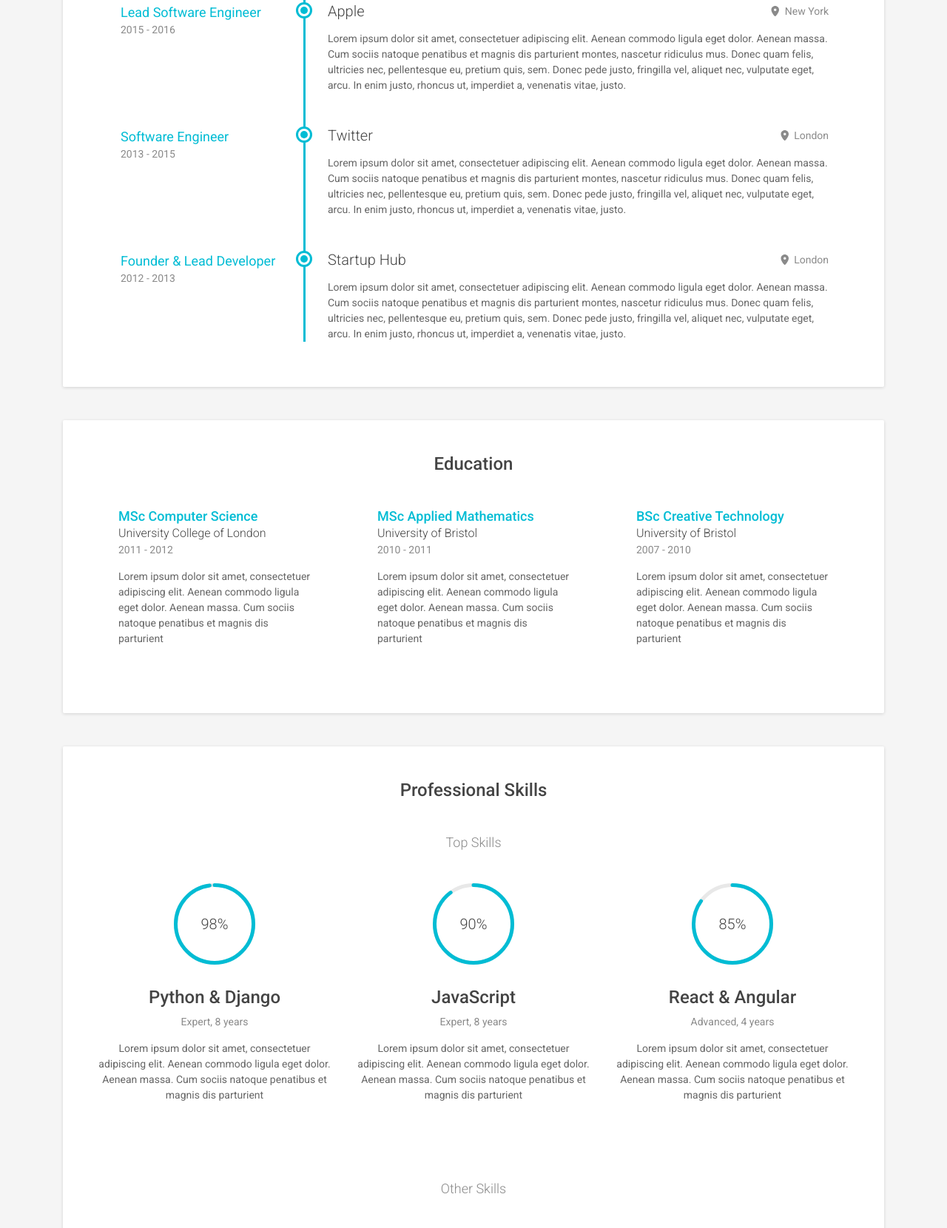
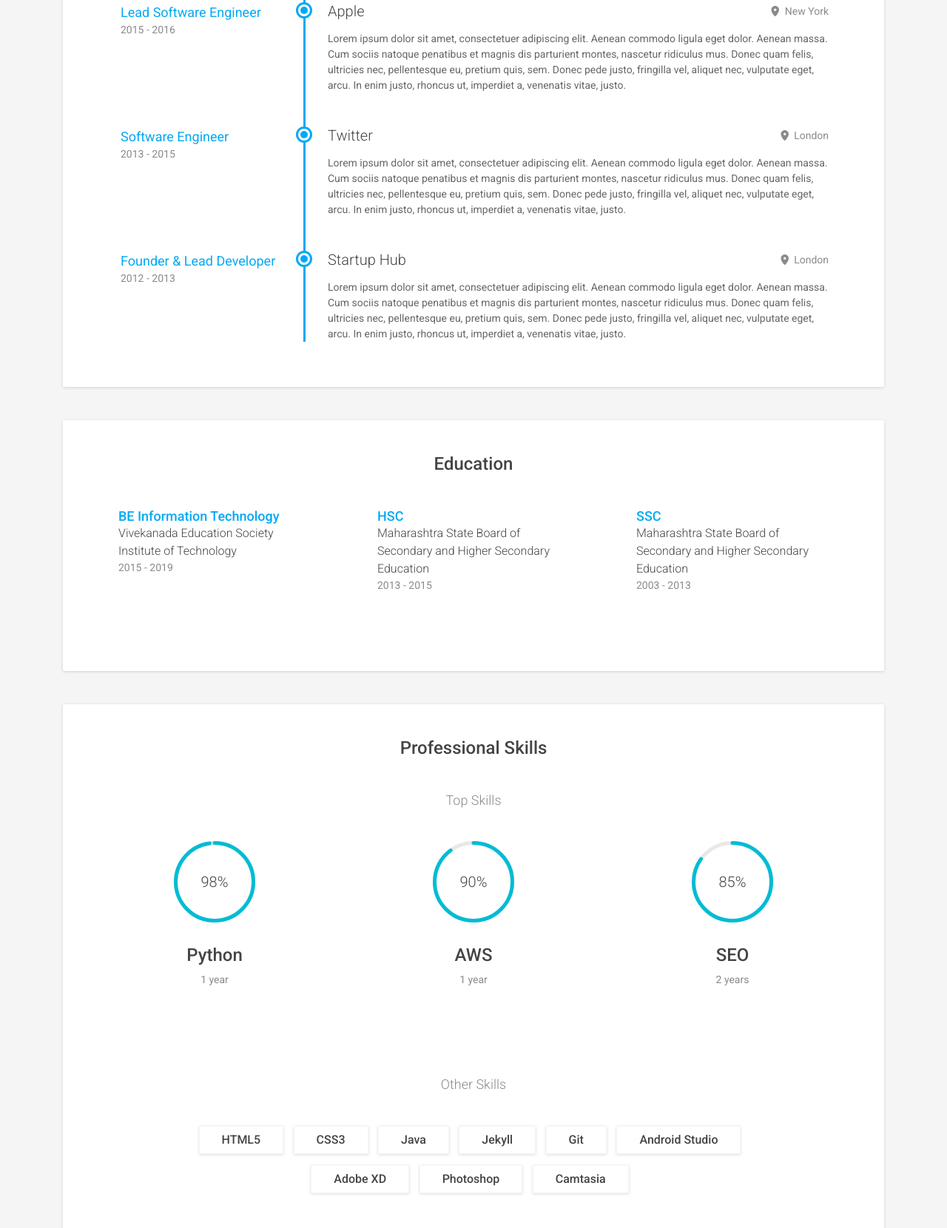
Before and after one commit to hrkj-18/portfolio.harshjain.dev, a plain HTML site: page sphere-bs4/index.html in a window 1280 px wide. Shown: the part 1140-2800 px from the top of the page at 74% size. Drawn offline with Linux system fonts and the light colour scheme.

Commit message:
Added personal information and skills

```diff
--- a/sphere-bs4/index.html
+++ b/sphere-bs4/index.html
@@ -15,7 +15,7 @@
     <!-- Global CSS -->
     <link rel="stylesheet" href="assets/plugins/bootstrap/css/bootstrap.min.css">
     <!-- Theme CSS -->
-    <link id="theme-style" rel="stylesheet" href="assets/css/theme-1.css">
+    <link id="theme-style" rel="stylesheet" href="assets/css/theme-2.css">
 </head>
 
 <body>
@@ -30,14 +30,14 @@
                 <li class="list-inline-item"><a href="https://www.facebook.com/hrkj.18/"><i class="fab fa-linkedin-in" aria-hidden="true"></i></a></li>
                 <li class="list-inline-item"><a href="https://twitter.com/hrkj_18/"><i class="fab fa-twitter" aria-hidden="true"></i></a></li>
                 <li class="list-inline-item"><a href="https://github.com/hrkj-18/"><i class="fab fa-github-alt" aria-hidden="true"></i></a></li>
-                <li class="list-inline-item"><a href="https://www.instagram.com/hrkj_18"><i class="fab fa-instagram" aria-hidden="true"></i></a></li>
+                <li class="list-inline-item"><a href="https://www.instagram.com/hrkj_18/"><i class="fab fa-instagram" aria-hidden="true"></i></a></li>
                 <li class="list-inline-item"><a href="https://www.linkedin.com/in/hrkj-18/"><i class="fab fa-linkedin" aria-hidden="true"></i></a></li>
             </ul><!--//social-->
         </div><!--//top-bar-->
 
         <div class="intro">
             <div class="container text-center">
-                <img class="profile-image" src="assets/images/harsh-profile-image.png" alt="">
+                <img class="profile-image" src="assets/images/harsh.png" alt="">
                 <h1 class="name">Harsh Jain</h1>
                 <div class="title">Back-End Developer</div>
                 <div class="profile">
@@ -49,9 +49,9 @@
         <div class="contact-info">
             <div class="container text-center">
                 <ul class="list-inline">
-                    <li class="email list-inline-item"><i class="fas fa-envelope"></i><a href="mailto:someone@example.com">james.doe@website.com</a></li>
-                    <li class="list-inline-item"><i class="fas fa-phone"></i> <a href="tel: 0123456789">0123 456 7890</a></li>
-                    <li class="website list-inline-item"><i class="fas fa-globe"></i><a href="#" target="_blank">portfoliosite.com</a></li>
+                    <li class="email list-inline-item"><i class="fas fa-envelope"></i><a href="mailto:1997harsh.jain@gmail.com">1997harsh.jain@gmail.com</a></li>
+                    <li class="list-inline-item"><i class="fas fa-phone"></i> <a href="tel: 8850921187">+91 8850921187</a></li>
+                    <li class="website list-inline-item"><i class="fas fa-globe"></i><a href="https://harshcloud.com" target="_blank">harshcloud.com</a></li>
                 </ul>
             </div><!--//container-->
         </div><!--//contact-info-->
@@ -147,38 +147,34 @@
             <div class="row">
                 <div class="item col-12 col-md-4">
                     <div class="item-inner">
-                        <h3 class="degree">MSc Computer Science</h3>
+                        <h3 class="degree">BE Information Technology</h3>
                         <div class="education-body">
-                            University College of London
+                            Vivekanada Education Society Institute of Technology
                         </div><!--//education-body-->
-                        <div class="time">2011 - 2012</div>
-                        <div class="desc">
+                        <div class="time">2015 - 2019</div>
+                        <!--<div class="desc">
                             Lorem ipsum dolor sit amet, consectetuer adipiscing elit. Aenean commodo ligula eget dolor. Aenean massa. Cum sociis natoque penatibus et magnis dis parturient
-                        </div>
+                        </div>-->
                     </div><!--//item-inner-->
                 </div><!--//item-->
+
                 <div class="item col-12 col-md-4">
                     <div class="item-inner">
-                        <h3 class="degree">MSc Applied Mathematics</h3>
+                        <h3 class="degree">HSC </h3>
                         <div class="education-body">
-                            University of Bristol
+                            Maharashtra State Board of Secondary and Higher Secondary Education
                         </div><!--//education-body-->
-                        <div class="time">2010 - 2011</div>
-                        <div class="desc">
-                            Lorem ipsum dolor sit amet, consectetuer adipiscing elit. Aenean commodo ligula eget dolor. Aenean massa. Cum sociis natoque penatibus et magnis dis parturient
-                        </div>
+                        <div class="time">2013 - 2015</div>
                     </div><!--//item-inner-->
                 </div><!--//item-->
+
                 <div class="item col-12 col-md-4">
                     <div class="item-inner">
-                        <h3 class="degree">BSc Creative Technology</h3>
+                        <h3 class="degree">SSC </h3>
                         <div class="education-body">
-                            University of Bristol
+                            Maharashtra State Board of Secondary and Higher Secondary Education
                         </div><!--//education-body-->
-                        <div class="time">2007 - 2010</div>
-                        <div class="desc">
-                            Lorem ipsum dolor sit amet, consectetuer adipiscing elit. Aenean commodo ligula eget dolor. Aenean massa. Cum sociis natoque penatibus et magnis dis parturient
-                        </div>
+                        <div class="time">2003 - 2013</div>
                     </div><!--//item-inner-->
                 </div><!--//item-->
 
@@ -196,11 +192,8 @@
                             <div class="chart-easy-pie text-center">
                                 <div class="chart-theme-1 chart" data-percent="98"><span>98</span>%</div>
                             </div>
-                            <h4 class="skill-name">Python &amp; Django</h4>
-                            <div class="level">Expert, 8 years</div>
-                            <div class="desc">
-                                Lorem ipsum dolor sit amet, consectetuer adipiscing elit. Aenean commodo ligula eget dolor. Aenean massa. Cum sociis natoque penatibus et magnis dis parturient
-                            </div>
+                            <h4 class="skill-name">Python</h4>
+                            <div class="level">1 year</div>
                         </div><!--//item-inner-->
                     </div><!--//item-->
                     <div class="item col-12 col-md-4">
@@ -208,11 +201,8 @@
                             <div class="chart-easy-pie text-center">
                                 <div class="chart-theme-1 chart" data-percent="90"><span>90</span>%</div>
                             </div>
-                            <h4 class="skill-name">JavaScript</h4>
-                            <div class="level">Expert, 8 years</div>
-                            <div class="desc">
-                                Lorem ipsum dolor sit amet, consectetuer adipiscing elit. Aenean commodo ligula eget dolor. Aenean massa. Cum sociis natoque penatibus et magnis dis parturient
-                            </div>
+                            <h4 class="skill-name">AWS</h4>
+                            <div class="level">1 year</div>
                         </div><!--//item-inner-->
                     </div><!--//item-->
                     <div class="item col-12 col-md-4">
@@ -220,11 +210,8 @@
                             <div class="chart-easy-pie text-center">
                                 <div class="chart-theme-1 chart" data-percent="85"><span>85</span>%</div>
                             </div>
-                            <h4 class="skill-name">React &amp; Angular</h4>
-                            <div class="level">Advanced, 4 years</div>
-                            <div class="desc">
-                                Lorem ipsum dolor sit amet, consectetuer adipiscing elit. Aenean commodo ligula eget dolor. Aenean massa. Cum sociis natoque penatibus et magnis dis parturient
-                            </div>
+                            <h4 class="skill-name">SEO</h4>
+                            <div class="level">2 years</div>
                         </div><!--//item-inner-->
                     </div><!--//item-->
                 </div><!--//row-->
@@ -235,15 +222,14 @@
                 <div class="misc-skills">
                     <span class="skill-tag">HTML5</span>
                     <span class="skill-tag">CSS3</span>
-                    <span class="skill-tag">SASS</span>
-                    <span class="skill-tag">LESS</span>
+                    <span class="skill-tag">Java</span>
+                    <span class="skill-tag">Jekyll</span>
                     <span class="skill-tag">Git</span>
+                    <span class="skill-tag">Android Studio</span>
                     <br>
-                    <span class="skill-tag">Ruby</span>
-                    <span class="skill-tag">PHP</span>
-                    <span class="skill-tag">Wireframe</span>
-                    <span class="skill-tag">Spanish</span>
-                    <span class="skill-tag">French</span>
+                    <span class="skill-tag">Adobe XD</span>
+                    <span class="skill-tag">Photoshop</span>
+                    <span class="skill-tag">Camtasia</span>
                 </div>
             </div><!--//other-skills-->
 
@@ -425,24 +411,24 @@
         <section id="contact-section" class="contact-section section">
             <h2 class="section-title">Get in Touch</h2>
             <div class="intro">
-                <img class="profile-image" src="assets/images/profile-image.png" alt="">
+                <img class="profile-image" src="assets/images/harsh.png" alt="">
                 <div class="dialog">
-                    <p>I'm currently taking on freelance work. Lorem ipsum dolor sit amet, consectetuer adipiscing elit. Aenean commodo ligula eget dolor. Aenean massa. Cum sociis natoque penatibus et magnis dis parturient montes. Aenean vulputate eleifend tellus. Aenean leo ligula, porttitor eu, consequat vitae, eleifend ac, enim. Aliquam lorem ante, dapibus in, viverra quis, feugiat a, tellus.</p>
+                    <p>I'm currently working at Accenture as a Software Developer. My main focus of work there is ArcGIS and Python.</p>
                     <p><strong>I can help with the following:</strong></p>
                     <ul class="list-unstyled service-list">
-                        <li><i class="fas fa-check" aria-hidden="true"></i> App development with ReactJS</li>
-                        <li><i class="fas fa-check" aria-hidden="true"></i> Front-end development with AngularJS</li>
-                        <li><i class="fas fa-check" aria-hidden="true"></i> Back-end development with Django/Python</li>
+                        <li><i class="fas fa-check" aria-hidden="true"></i> Back-end development with Python</li>
+                        <li><i class="fas fa-check" aria-hidden="true"></i> Architecting Cloud Solutions with AWS</li>
+                        <li><i class="fas fa-check" aria-hidden="true"></i> Website Development with Jekyll</li>
                         <li><i class="fas fa-check" aria-hidden="true"></i> UI development</li>
                         <li><i class="fas fa-check" aria-hidden="true"></i> UX prototyping</li>
                     </ul>
-                    <p>Drop me a line at <a href="mailto:someone@example.com">james.doe@website.com</a> or call me at <a href="tel:01234567890">0123 456 7890</a></p>
+                    <p>Drop me a mail at <a href="mailto:1997harsh.jain@gmail.com">1997harsh.jain@gmail.com</a></p>
                     <ul class="social list-inline">
-                        <li class="list-inline-item"><a href="#"><i class="fab fa-linkedin-in" aria-hidden="true"></i></a></li>
-                        <li class="list-inline-item"><a href="#"><i class="fab fa-twitter" aria-hidden="true"></i></a></li>
-                        <li class="list-inline-item"><a href="#"><i class="fab fa-instagram" aria-hidden="true"></i></a></li>
-                        <li class="list-inline-item"><a href="#"><i class="fab fa-github-alt" aria-hidden="true"></i></a></li>
-                        <li class="list-inline-item"><a href="#"><i class="fab fa-skype" aria-hidden="true"></i></a></li>
+                        <li class="list-inline-item"><a href="https://www.linkedin.com/in/hrkj-18/"><i class="fab fa-linkedin-in" aria-hidden="true"></i></a></li>
+                        <li class="list-inline-item"><a href="https://twitter.com/hrkj_18/"><i class="fab fa-twitter" aria-hidden="true"></i></a></li>
+                        <li class="list-inline-item"><a href="https://www.instagram.com/hrkj_18/"><i class="fab fa-instagram" aria-hidden="true"></i></a></li>
+                        <li class="list-inline-item"><a href="https://github.com/hrkj-18/"><i class="fab fa-github-alt" aria-hidden="true"></i></a></li>
+                        <li class="list-inline-item"><a href="https://www.facebook.com/hrkj.18/"><i class="fab fa-facebook" aria-hidden="true"></i></a></li>
                     </ul><!--//social-->
                 </div><!--//diaplog-->
             </div><!--//intro-->
@@ -453,7 +439,7 @@
 
     <footer class="footer text-center">
         <div class="container">
-            <small class="copyright">Template Copyright @ <a href="http://themes.3rdwavemedia.com/" target="_blank">3rd Wave Media</a></small>
+            <small class="copyright"><a href="https://harshjain.dev" target="_blank">Harsh Jain</a></small>
         </div><!--//container-->
     </footer>
 
```
Also changed, not shown: sphere-bs4/assets/images/harsh.png (added).
